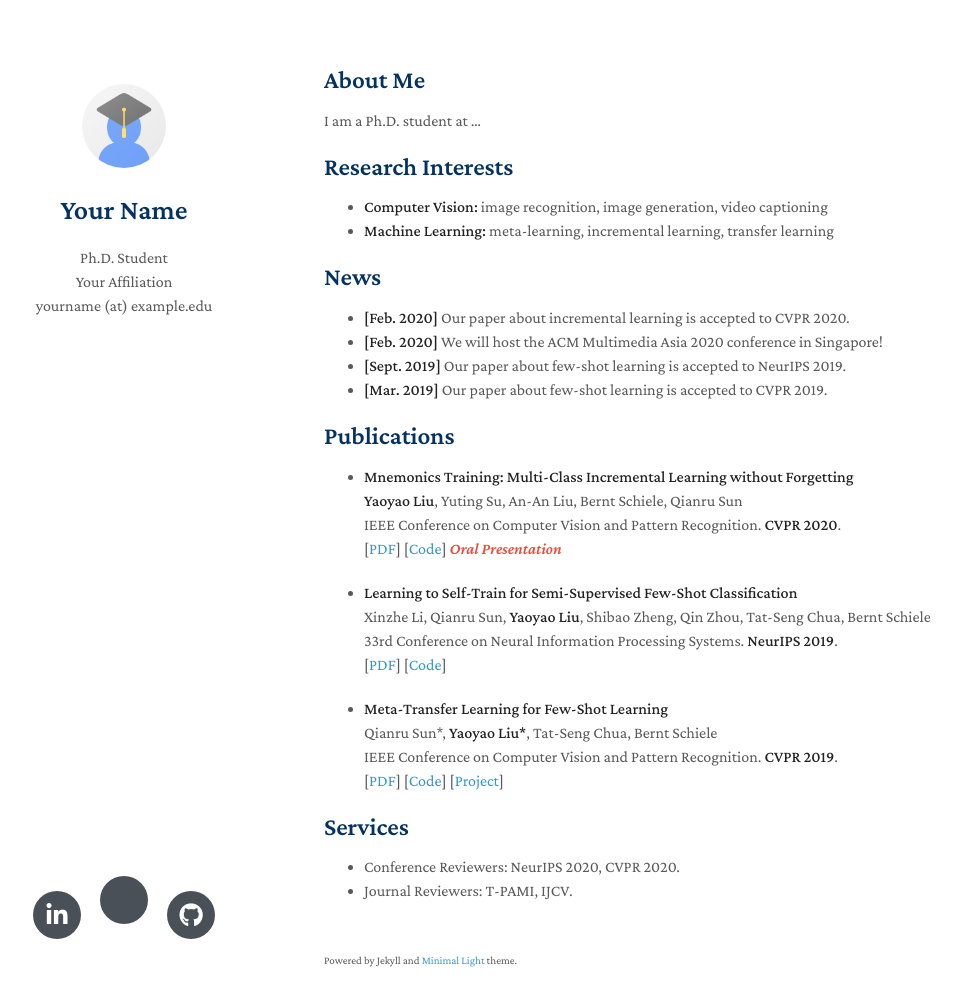
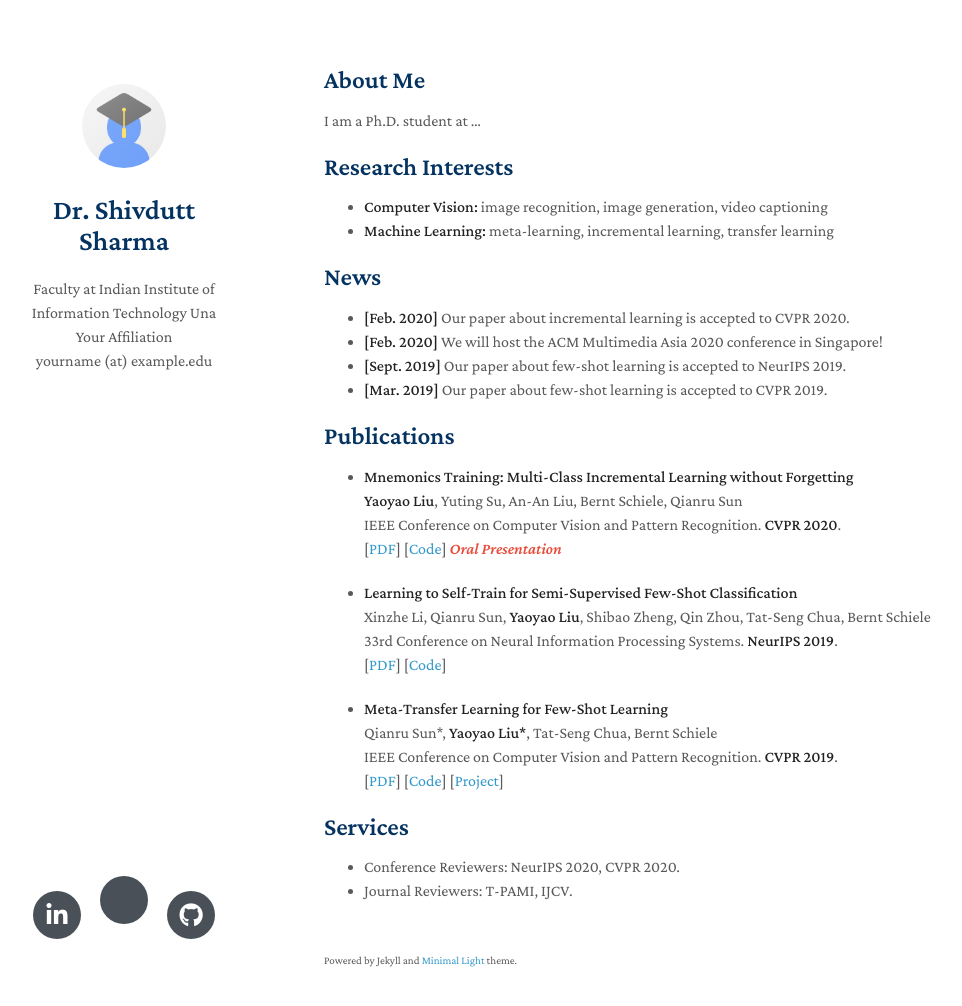
Before and after one commit to Shivduttsharmaiiitu/shiv, a Jekyll site: the page built from index.md, in a window 1280 px wide and 1041 px high. Shown: the top 1006 px of the window, without its empty margins (146-1108 px from the left). Built offline with Jekyll 4.4.1, drawn with Linux system fonts in a browser that asks for light colours; nearby versions of some CDN libraries; a style sheet for code colours, icons or effects is not loaded; our own code applies the rules of GitHub Pages for plain Markdown files.

Commit message:
Update _config.yml

```diff
--- a/_config.yml
+++ b/_config.yml
@@ -1,5 +1,5 @@
-title: Your Name
-position: Ph.D. Student
+title: Dr. Shivdutt Sharma
+position: Faculty at Indian Institute of Information Technology Una
 affiliation: Your Affiliation
 email: yourname (at) example.edu
 keywords: minimal academic
```
